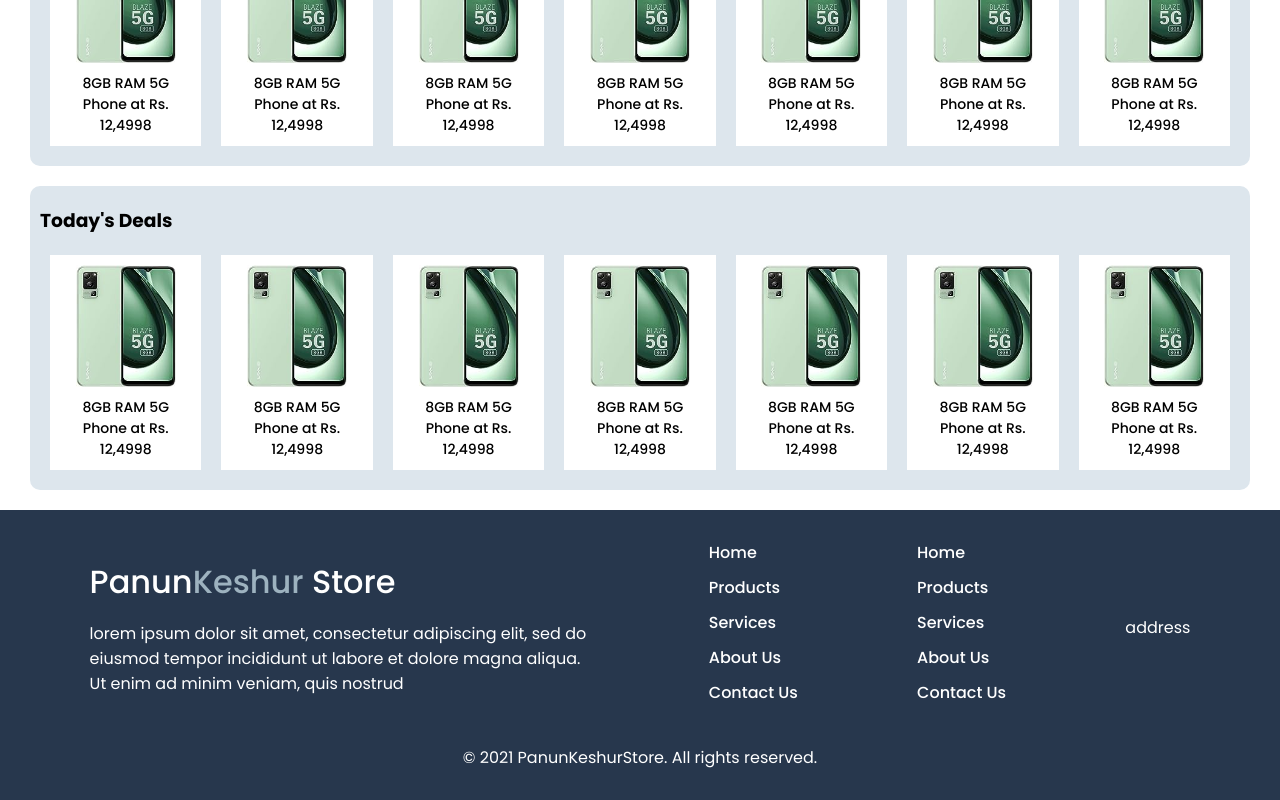
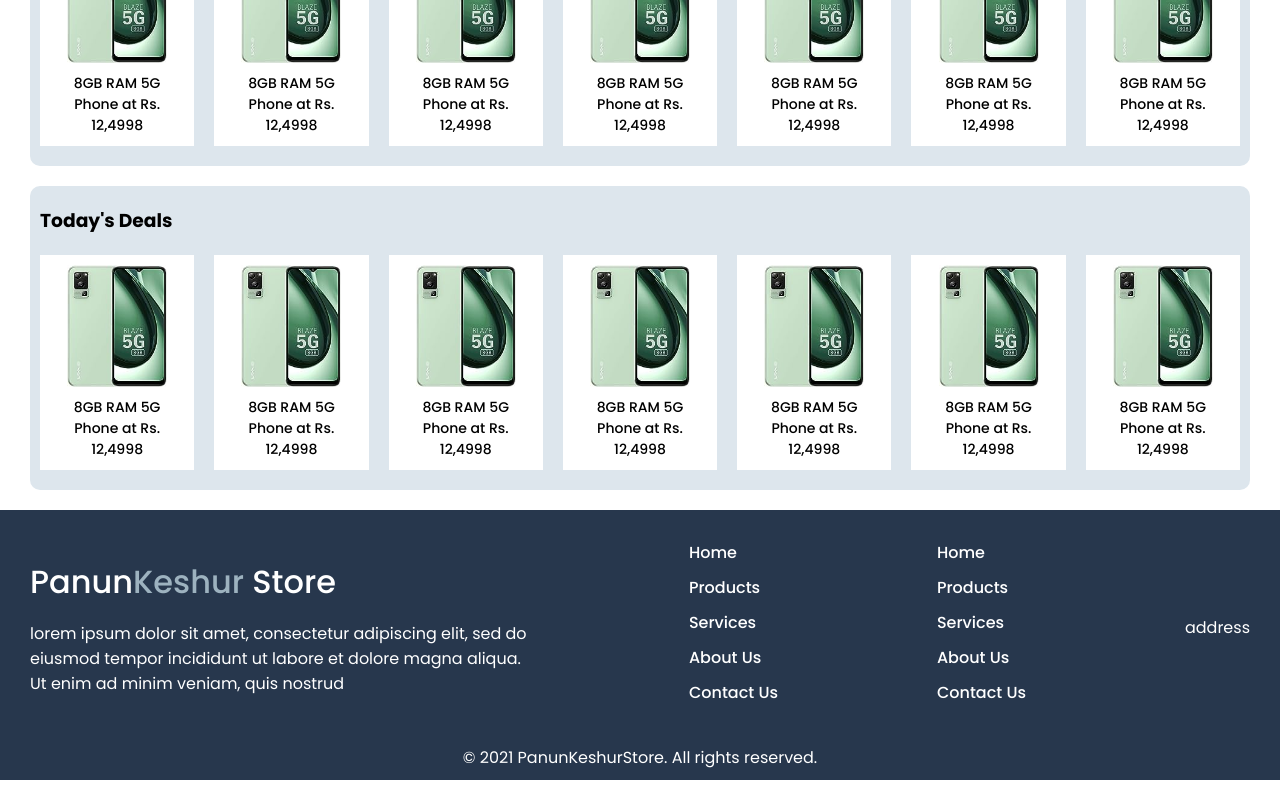
Before and after one commit to Abrarhussaindar/pks_frontend, a React (Create React App) app: page / in a window 1280 px wide. Shown: the part 1023-1823 px from the top of the page. Built offline with nearby package versions, Linux system fonts and the light colour scheme.

Commit message:
made some changes

```diff
--- a/src/components/footer/footer.css
+++ b/src/components/footer/footer.css
@@ -1,13 +1,13 @@
 .footerContainer {
   background-color: var(--main-color);
   color: white;
-  padding: 30px;
+  padding: 30px 30px 10px 30px;
   display: flex;
   flex-direction: column;
 }
 .footerContainer .top {
   display: flex;
-  justify-content: space-around;
+  justify-content: space-between;
   align-items: center;
 }
 .footerContainer .top .left {
--- a/src/components/footer/footer.scss
+++ b/src/components/footer/footer.scss
@@ -1,13 +1,13 @@
 .footerContainer{
     background-color: var(--main-color);
     color: white;
-    padding: 30px;
+    padding: 30px 30px 10px 30px;
     display: flex;
     flex-direction: column;
 
     .top{
         display: flex;
-        justify-content: space-around;
+        justify-content: space-between;
         align-items: center;
 
         .left{
--- a/src/components/homeSuggestProducts/homeSuggestProducts.css
+++ b/src/components/homeSuggestProducts/homeSuggestProducts.css
@@ -12,9 +12,10 @@
 }
 .SuggetProductsContainer .container {
   display: flex;
-  padding: 10px 20px;
+  padding: 10px;
   justify-content: space-between;
   gap: 20px;
+  overflow-x: scroll;
 }
 .SuggetProductsContainer .container .innerContainer {
   background-color: white;
--- a/src/components/homeSuggestProducts/homeSuggestProducts.scss
+++ b/src/components/homeSuggestProducts/homeSuggestProducts.scss
@@ -11,10 +11,10 @@
     }
     .container{
         display: flex;
-        padding: 10px 20px;
+        padding: 10px;
         justify-content: space-between;
         gap: 20px;
-
+        overflow-x: scroll;
         .innerContainer{
             background-color: white;
             padding: 10px 15px;
```
Also changed, not shown: 2 other files (tests, documents, lock files or other folders).
